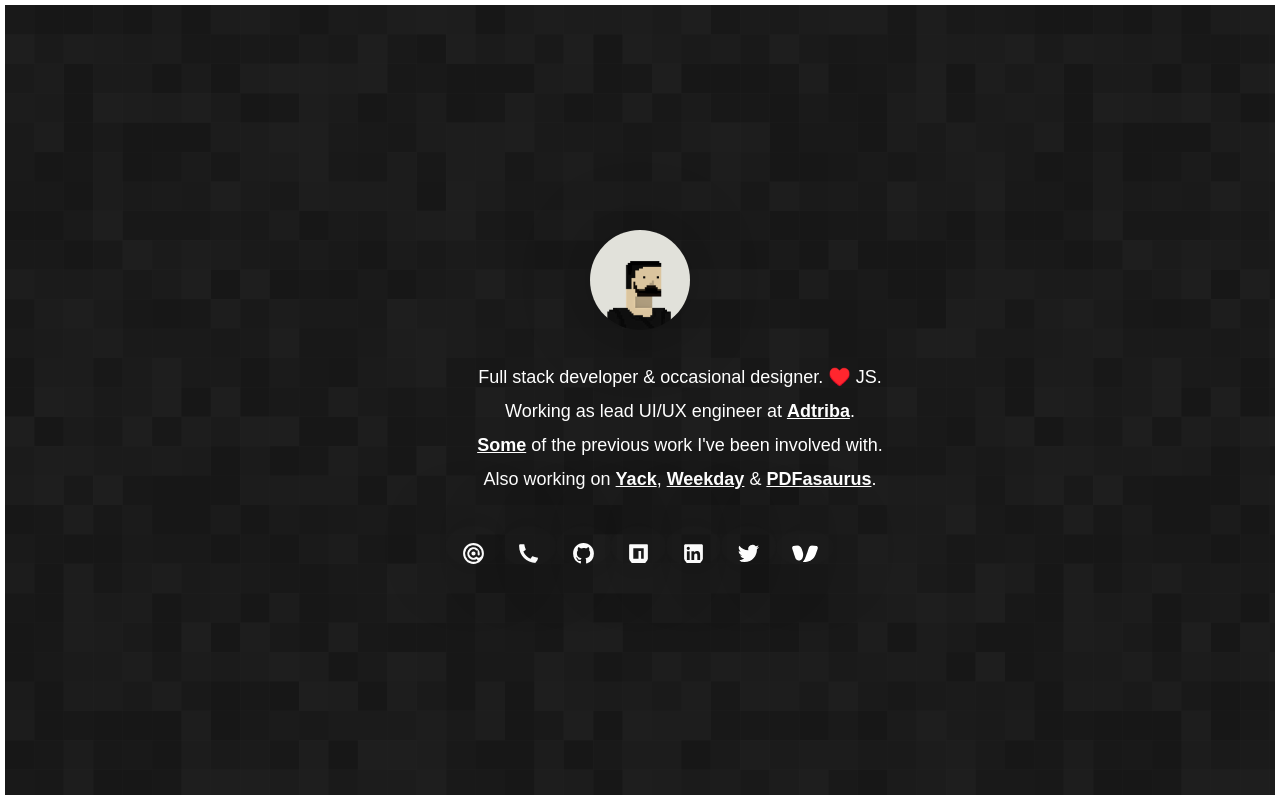
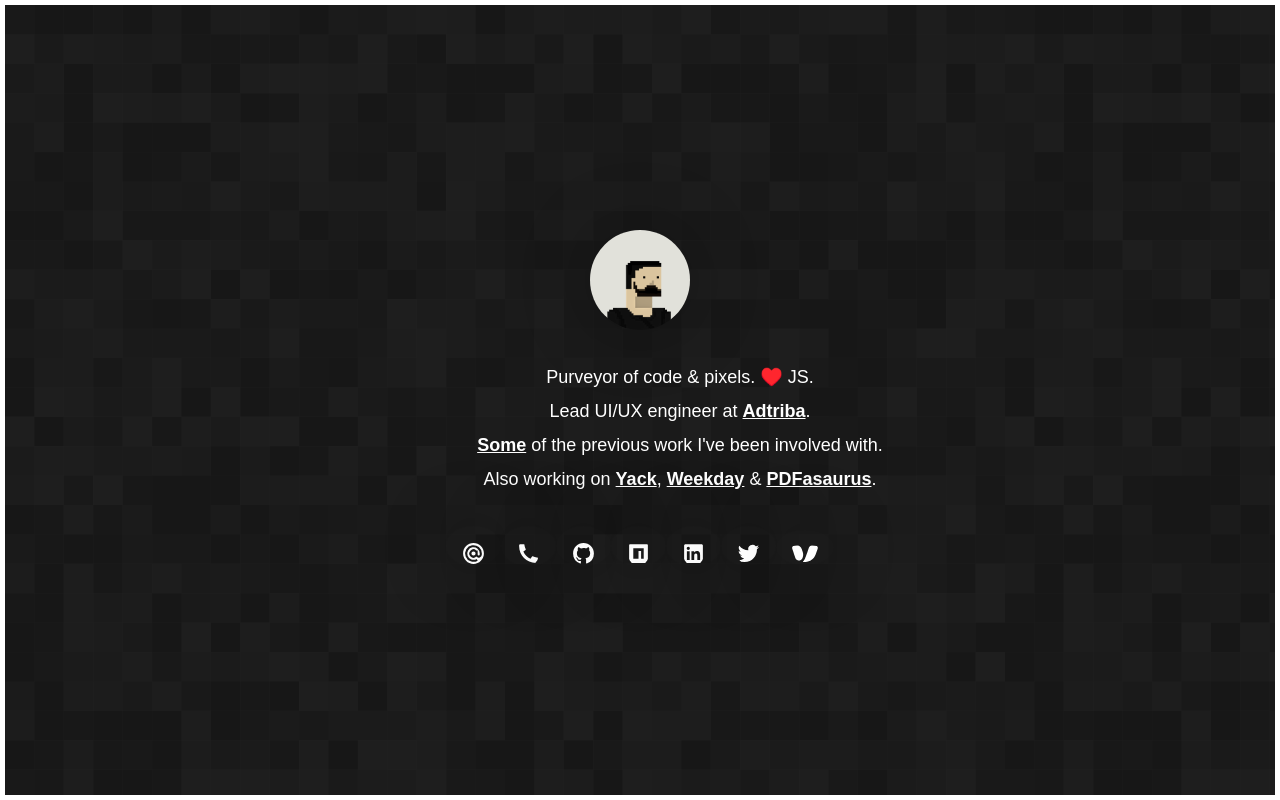
Before and after one commit to joduplessis/joduplessis, a Vue app: page / in a window 1280 px wide. Built offline with nearby package versions, Linux system fonts and the light colour scheme; a web font is replaced by a local one; what vue-masonry, vue-progressbar would draw is missing.

Commit message:
Job update

```diff
--- a/src/components/Home.vue
+++ b/src/components/Home.vue
@@ -5,8 +5,8 @@
   				<img src="../assets/profile-photo.png" />
 
   				<h2>
-  					Full stack developer & occasional designer. ♥️ JS.</br>
-  					Working as lead UI/UX engineer at <a href="https://adtriba.com" target="_blank" class="highlight">Adtriba</a>.</br>
+  					Purveyor of code & pixels. ♥️ JS.</br>
+  					Lead UI/UX engineer at <a href="https://adtriba.com" target="_blank" class="highlight">Adtriba</a>.</br>
   					<router-link :to="{ name: 'Work'}" class="highlight">Some</router-link> of the previous work I've been involved with.<br/>
             Also working on
       			<a href="https://yack.app" target="_blank" class="highlight"><span>Yack</span></a>,
```
